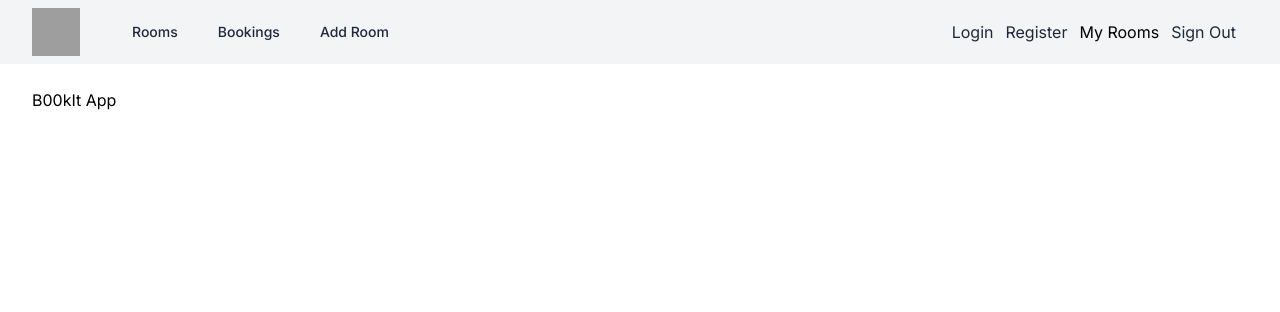
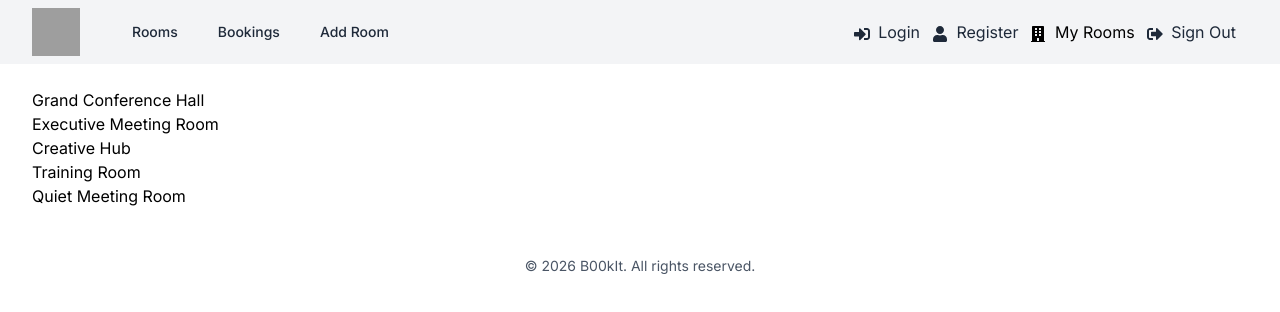
Before and after one commit to ahdunoh/B00kIt, a Next.js app: page / in a window 1280 px wide. Shown: the top 312 px of the page. Built offline with nearby package versions, Linux system fonts and the light colour scheme; grey boxes are pictures that could not be loaded.

Commit message:
continuation (added rooms and json data stuff)

```diff
--- a/app/layout.js
+++ b/app/layout.js
@@ -1,5 +1,6 @@
 import { Inter } from "next/font/google";
 import Header from "../components/Header";
+import Footer from "../components/Footer";
 import "./globals.css";
 
 const inter = Inter({subsets : ["latin"]});
@@ -17,6 +18,7 @@ export default function RootLayout({ children }) {
         <main className = "mx-auto max-w-7xl px-4 py-6 sm:px-6 lg:px-8">
           {children}
         </main>
+        <Footer />
       </body>
     </html>
   );
--- a/app/page.js
+++ b/app/page.js
@@ -1,8 +1,13 @@
+import rooms from "../data/rooms.json";
 
 export default function Home() {
   return (
     <>
-      <h1>B00kIt App</h1>
+      {rooms.length > 0 ? (
+        rooms.map((room) => <h3 key={room.$id}>{room.name}</h3>)
+      ) : (
+        <p>No rooms available.</p>
+      )}
     </>
   );
 }
--- /dev/null
+++ b/components/Footer.jsx
@@ -0,0 +1,15 @@
+const Footer = () => {
+    const currentYear = new Date().getFullYear();
+
+    return (
+        <footer className=" py-6">
+            <div className="mx-auto max-w-7xl px-4 sm:px-6 lg:px-8">
+                <p className="text-center text-sm text-gray-600">
+                &copy; {currentYear} B00kIt. All rights reserved.
+                </p>
+            </div>
+            </footer>
+    )
+}
+
+export default Footer;
--- a/components/Header.jsx
+++ b/components/Header.jsx
@@ -1,3 +1,5 @@
+import { FaUser, FaSignInAlt, FaSignOutAlt, FaBuilding } from 'react-icons/fa';
+
 const Header = () => {
   return (
     <header className="bg-gray-100">
@@ -5,7 +7,7 @@ const Header = () => {
         <div className="flex h-16 items-center justify-between">
           <div className="flex items-center">
             <a href="/">
-              <img className="h-12 w-12" src="../assets/images/logo.jpg" alt="Bookit" />
+              <img className="h-12 w-12" src="../assests/images/logo.jpg" alt="Bookit" />
             </a>
             <div className="hidden md:block">
               <div className="ml-10 flex items-baseline space-x-4">
@@ -39,22 +41,22 @@ const Header = () => {
                 href="login.html"
                 className="mr-3 text-gray-800 hover:text-gray-600"
               >
-                <i className="fa fa-sign-in"></i> Login
+                <FaSignInAlt className='inline mr-1'/> Login
               </a>
               <a
                 href="register.html"
                 className="mr-3 text-gray-800 hover:text-gray-600"
               >
-                <i className="fa fa-user"></i> Register
+                <FaUser className='inline mr-1'/> Register
               </a>
               <a href="my-rooms.html">
-                <i className="fa fa-building"></i> My Rooms
+                <FaBuilding className='inline mr-1'/> My Rooms
               </a>
               <a
                 href="login.html"
                 className="mx-3 text-gray-800 hover:text-gray-600"
               >
-                <i className="fa fa-sign-out"></i> Sign Out
+                <FaSignOutAlt className='inline mr-1'/> Sign Out
               </a>
             </div>
           </div>
--- /dev/null
+++ b/data/rooms.json
@@ -0,0 +1,72 @@
+[
+  {
+    "$id": "1",
+    "user_id": "1",
+    "name": "Grand Conference Hall",
+    "description": "A spacious room with modern amenities, suitable for large conferences and events.",
+    "sqft": 3000,
+    "capacity": 100,
+    "location": "Building A, 3rd Floor",
+    "address": "555 California St, San Francisco, CA 94104",
+    "amenities": "Projector, Whiteboard, Video Conferencing, Wi-Fi, Sound System",
+    "availability": "9 AM - 5 PM",
+    "price_per_hour": 150,
+    "image": "room-1.jpg"
+  },
+  {
+    "$id": "2",
+    "user_id": "1",
+    "name": "Executive Meeting Room",
+    "description": "Ideal for executive meetings and small group discussions.",
+    "sqft": 500,
+    "capacity": 8,
+    "location": "Building B, 2nd Floor",
+    "address": "100 Park Ave, New York, NY 10017",
+    "amenities": "Conference Phone, Whiteboard, Wi-Fi",
+    "availability": "8 AM - 6 PM",
+    "price_per_hour": 100,
+    "image": "room-2.jpg"
+  },
+  {
+    "$id": "3",
+    "user_id": "1",
+    "name": "Creative Hub",
+    "description": "A vibrant space designed for brainstorming sessions and creative workshops.",
+    "sqft": 800,
+    "capacity": 15,
+    "location": "Building C, 1st Floor",
+    "address": "1600 Amphitheatre Parkway, Mountain View, CA 94043",
+    "amenities": "Whiteboard, Television, Wi-Fi",
+    "availability": "10 AM - 4 PM",
+    "price_per_hour": 80,
+    "image": "room-3.jpg"
+  },
+  {
+    "$id": "4",
+    "user_id": "2",
+    "name": "Training Room",
+    "description": "Equipped with the latest technology, perfect for training sessions and workshops.",
+    "sqft": 1500,
+    "capacity": 50,
+    "location": "Building D, Ground Floor",
+    "address": "1 Microsoft Way, Redmond, WA 98052",
+    "amenities": "Projector, Computers, Wi-Fi",
+    "availability": "9 AM - 6 PM",
+    "price_per_hour": 120,
+    "image": "room-4.jpg"
+  },
+  {
+    "$id": "5",
+    "user_id": "2",
+    "name": "Quiet Meeting Room",
+    "description": "A small, quiet space ideal for private meetings and interviews.",
+    "sqft": 200,
+    "capacity": 10,
+    "location": "Building E, 4th Floor",
+    "address": "10 Downing St, Westminster, London SW1A 2AA, United Kingdom",
+    "amenities": "Conference Phone, Television, Wi-Fi",
+    "availability": "7 AM - 7 PM",
+    "price_per_hour": 60,
+    "image": "room-5.jpg"
+  }
+]
--- a/package.json
+++ b/package.json
@@ -10,7 +10,8 @@
   "dependencies": {
     "next": "16.2.6",
     "react": "19.2.4",
-    "react-dom": "19.2.4"
+    "react-dom": "19.2.4",
+    "react-icons": "^5.6.0"
   },
   "devDependencies": {
     "@tailwindcss/postcss": "^4",
```
Also changed, not shown: components/RoomCard.jsx (added), 1 other file (tests, documents, lock files or other folders).
